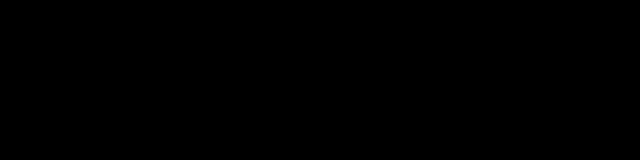
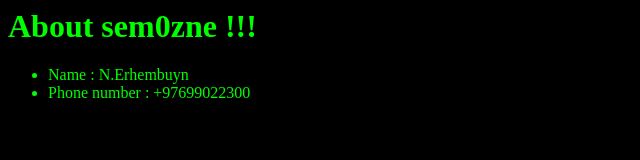
Before and after one commit to Sem0zne123/sem0zne, a plain HTML site: page index2.html in a window 1280 px wide. Shown: the whole page, without its empty margins (0-640 px from the left). Drawn offline with Linux system fonts and the light colour scheme.

Commit message:
Update index.html

```diff
--- a/index2.html
+++ b/index2.html
@@ -1 +1,10 @@
 <body bgcolor="black">
+  <body text="#00FF00">
+    <h1>About sem0zne !!!</h1>
+
+  <ul>
+
+    <li>Name : N.Erhembuyn</li>
+    <li>Phone number : +97699022300</li>
+
+    </ul>
```
